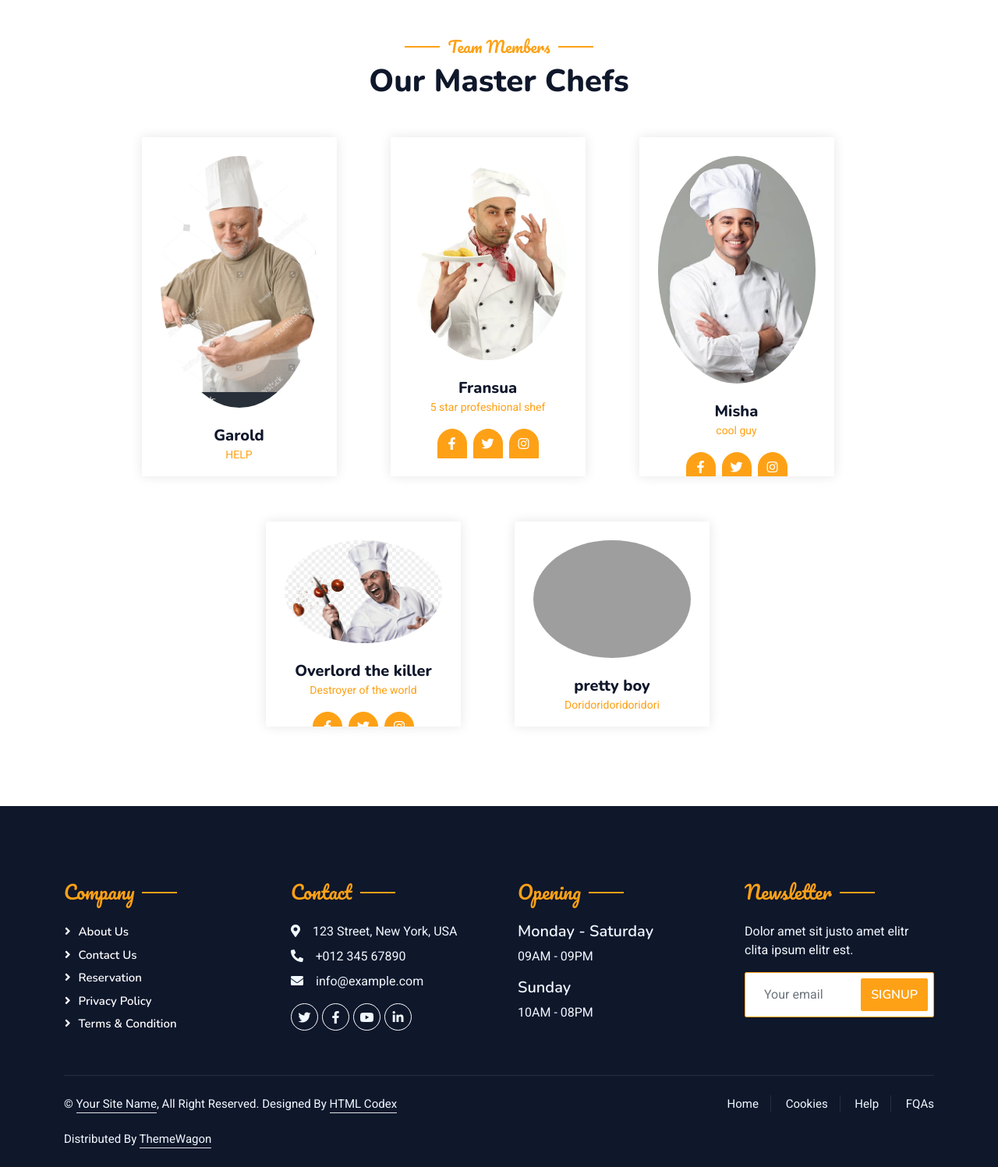
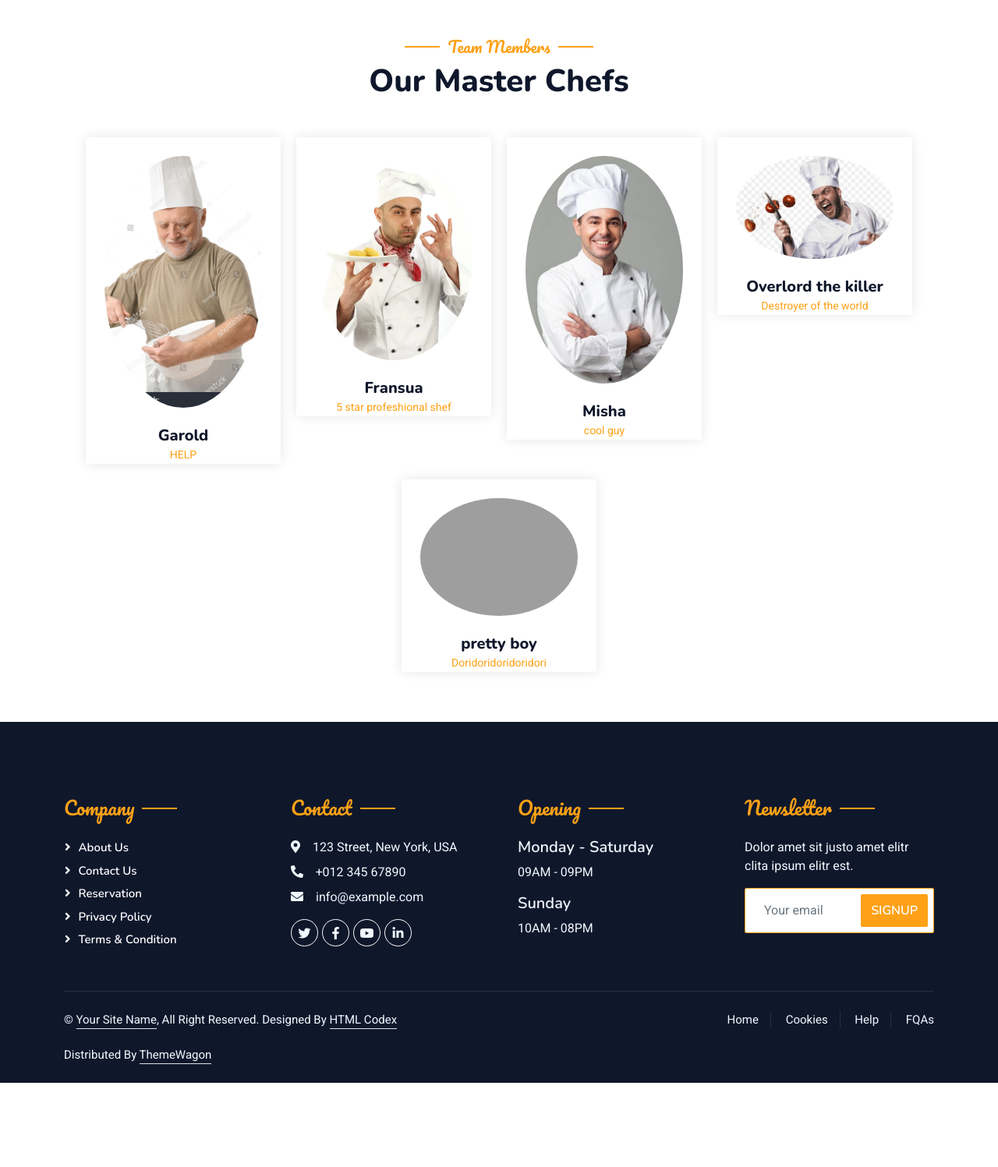
Before and after one commit to ShevDevOps/gourmet-hub, a Django app: page /shefs/ in a window 1280 px wide. Shown: the part 144-1641 px from the top of the page at 78% size. After the commit the page ends 1533 px from the top, so only its background shows below. Run offline with Django 5.2, Linux system fonts and the light colour scheme; data comes from the database, SQL or seed files in the repository; some libraries are stand-ins or nearby versions; grey boxes are pictures that could not be loaded.

Commit message:
shes page. Deleted soc. icons(didn	 worked properly)

```diff
--- a/templates/shefs.html
+++ b/templates/shefs.html
@@ -46,56 +46,6 @@
         {% csrf_token %}
         {% include "header.html" %}
 
-        <!-- Navbar & Hero Start -->
-        <!--
-        <div class="container-xxl position-relative p-0">
-            <nav class="navbar navbar-expand-lg navbar-dark bg-dark px-4 px-lg-5 py-3 py-lg-0">
-                <a href="" class="navbar-brand p-0">
-                    <h1 class="text-primary m-0"><i class="fa fa-utensils me-3"></i>Restoran</h1>
-
-                </a>
-                <button class="navbar-toggler" type="button" data-bs-toggle="collapse" data-bs-target="#navbarCollapse">
-                    <span class="fa fa-bars"></span>
-                </button>
-                <div class="collapse navbar-collapse" id="navbarCollapse">
-                    <div class="navbar-nav ms-auto py-0 pe-4">
-                        <a href="index.html" class="nav-item nav-link">Home</a>
-                        <a href="about.html" class="nav-item nav-link">About</a>
-                        <a href="service.html" class="nav-item nav-link">Service</a>
-                        <a href="menu.html" class="nav-item nav-link">Menu</a>
-                        <div class="nav-item dropdown">
-                            <a href="#" class="nav-link dropdown-toggle active" data-bs-toggle="dropdown">Pages</a>
-                            <div class="dropdown-menu m-0">
-                                <a href="booking.html" class="dropdown-item">Booking</a>
-                                <a href="team.html" class="dropdown-item active">Our Team</a>
-                                <a href="testimonial.html" class="dropdown-item">Testimonial</a>
-                            </div>
-                        </div>
-                        <a href="contact.html" class="nav-item nav-link">Contact</a>
-                    </div>
-                    <a href="" class="btn btn-primary py-2 px-4">Book A Table</a>
-                </div>
-            </nav>
-
-            <div class="container-xxl py-5 bg-dark hero-header mb-5">
-                <div class="container text-center my-5 pt-5 pb-4">
-                    <h1 class="display-3 text-white mb-3 animated slideInDown">Our Team</h1>
-                    <nav aria-label="breadcrumb">
-                        <ol class="breadcrumb justify-content-center text-uppercase">
-                            <li class="breadcrumb-item"><a href="#">Home</a></li>
-                            <li class="breadcrumb-item"><a href="#">Pages</a></li>
-                            <li class="breadcrumb-item text-white active" aria-current="page">Team</li>
-                        </ol>
-                    </nav>
-                </div>
-            </div>
-        </div>
-        -->
-        <!-- Navbar & Hero End -->
-
-
-
-
         <!-- Team Start -->
         <div class="container-xxl pt-5 pb-3">
             <div class="container">
@@ -114,11 +64,6 @@
                                 </div>
                                 <h5 class="mb-0">{{chef.name}}</h5>
                                 <small>{{chef.description}}</small>
-                                <div class="d-flex justify-content-center mt-3">
-                                    <a class="btn btn-square btn-primary mx-1" href=""><i class="fab fa-facebook-f"></i></a>
-                                    <a class="btn btn-square btn-primary mx-1" href=""><i class="fab fa-twitter"></i></a>
-                                    <a class="btn btn-square btn-primary mx-1" href=""><i class="fab fa-instagram"></i></a>
-                                </div>
                             </div>
                         </div>
                     </a>
```
